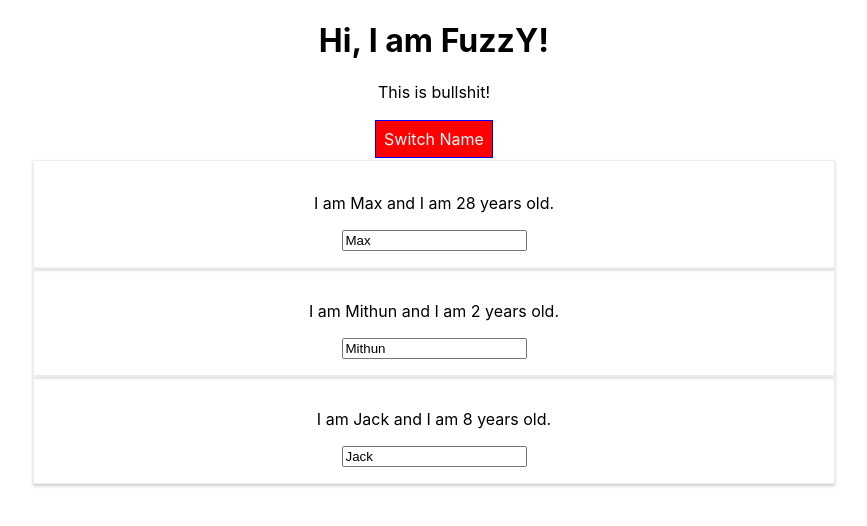
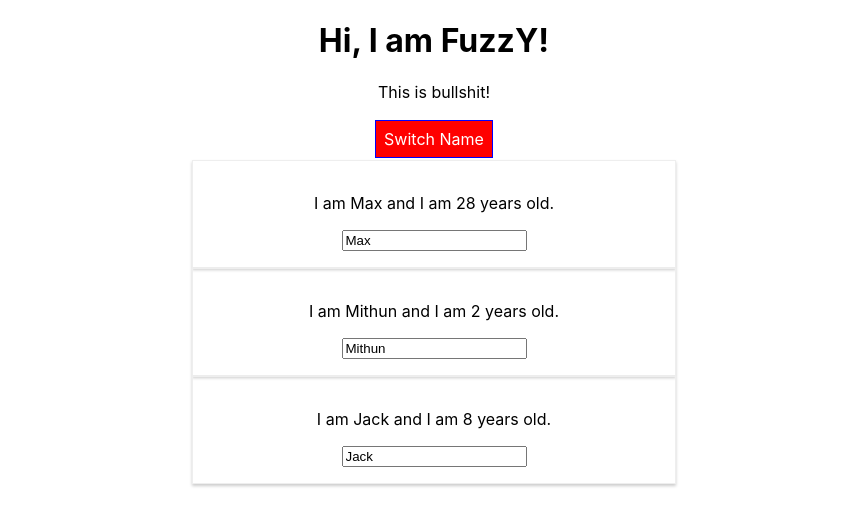
Before and after one commit to fuzzy95/Basic-React-Practice, a React (Create React App) app in the folder react-complete-guide/: page / in a window 1280 px wide. Both pictures are taken after a click on the button "Switch Name". Shown: the top 526 px of the page, without its empty margins (206-1073 px from the left). Built offline with nearby package versions, Linux system fonts and the light colour scheme.

Commit message:
started styled-components

```diff
--- a/react-complete-guide/package.json
+++ b/react-complete-guide/package.json
@@ -10,7 +10,8 @@
     "react": "^16.13.1",
     "react-dom": "^16.13.1",
     "react-scripts": "3.4.3",
-    "redium": "^0.6.2"
+    "redium": "^0.6.2",
+    "styled-components": "^5.2.0"
   },
   "scripts": {
     "start": "react-scripts start",
--- a/react-complete-guide/src/App.js
+++ b/react-complete-guide/src/App.js
@@ -1,7 +1,6 @@
 import React, { Component } from 'react';
 import './App.css';
 import Person from './Person/Person';
-import Radium from 'radium';
 
 
 class App extends Component {
@@ -55,7 +54,11 @@ class App extends Component {
 			border: '1px solid blue',
 			padding: '8px',
 			cursor: 'pointer',
-			margin: '2px'
+			margin: '2px',
+			':hover': {
+				backgroundColor: 'lightgreen',
+				color: 'black'
+			}
 		};
 
 		let persons = null;
@@ -75,6 +78,10 @@ class App extends Component {
 			);
 
 			style.backgroundColor = 'red';
+			style[':hover'] = {
+				backgroundColor: 'salmon',
+				color: 'black'
+			}
 		}
 
 		let classes = [];
@@ -105,7 +112,7 @@ class App extends Component {
 	}
 }
 
-export default Radium(App);
+export default App;
 
 //-----------------Example of React HOOK------------------------
 // const [personsState, setPersonsState] = useState({
--- a/react-complete-guide/src/Person/Person.js
+++ b/react-complete-guide/src/Person/Person.js
@@ -1,15 +1,35 @@
 import React from 'react';
-import Radium from 'radium';
-import './Person.css';
+import styled from 'styled-components';
+
+const StyleDiv = styled.div`
+        width: 60%;
+        margin: auto;
+        border: 1px solid #eeeeee;
+        box-shadow: 0 2px 3px #cccccc;
+        padding: 16px;
+        text-align: center;
+
+        @media (min-width: 700px) {
+            width: 450px;
+        }
+`;
 
 const Person = (props) => {
     return (
-        <div className="Person">
+        <StyleDiv>
             <p onClick={props.click}>I am {props.name} and I am {props.age} years old.</p>
             <p>{props.children}</p>
             <input type="text" onChange={props.changed} value={props.name} />
-        </div>
+        </StyleDiv>
     );
 }
 
-export default Radium(Person);
+export default Person;
+
+
+//-------------------Radium Example---------------------
+// const style = {
+//     '@media (min-width: 600px)': {
+//         width: '450px'
+//     }
+// };
```
Also changed, not shown: 1 other file (tests, documents, lock files or other folders).
